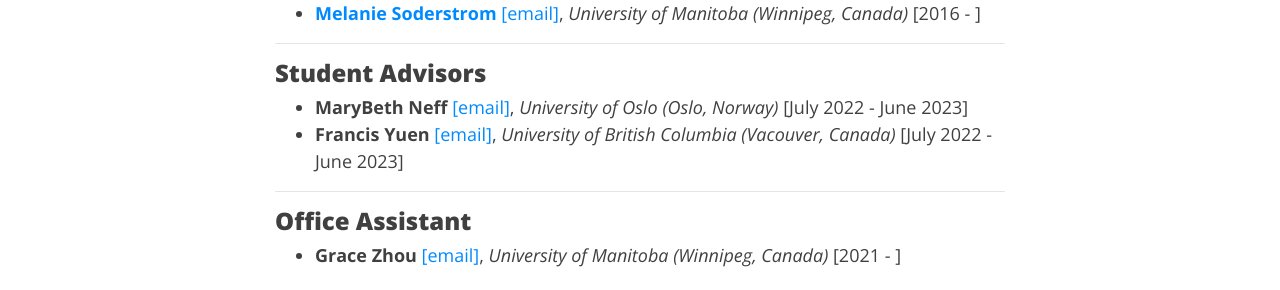
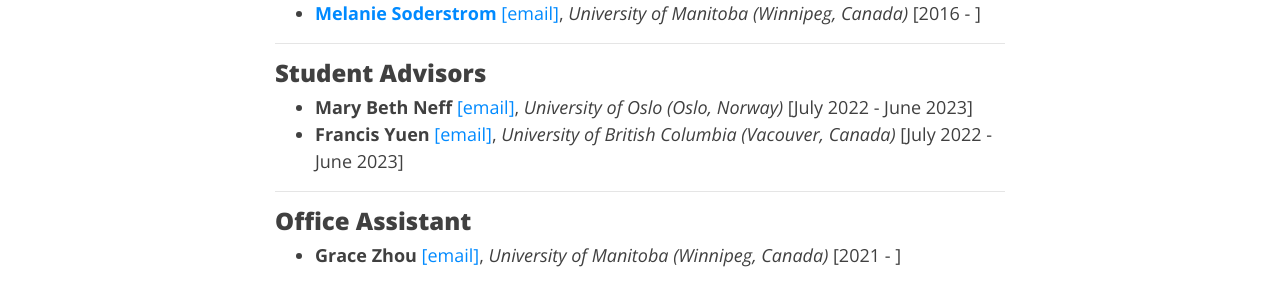
Before and after one commit to manybabies/manybabies.github.io, a Jekyll site: the page built from people.md, in a window 1280 px wide and 900 px high, scrolled down 1663 px. Shown: the part 297-587 px from the top of the window. Built offline with Jekyll 4.4.1, drawn with Linux system fonts in a browser that asks for light colours; nearby versions of some CDN libraries; some web fonts are replaced.

Commit message:
Update people.md

```diff
--- a/people.md
+++ b/people.md
@@ -50,7 +50,7 @@
 ***
 ### Student Advisors
 
-* **MaryBeth Neff** [[email]](mailto:marybethneff@gmail.com), *University of Oslo (Oslo, Norway)*  [July 2022 - June 2023]
+* **Mary Beth Neff** [[email]](mailto:marybethneff@gmail.com), *University of Oslo (Oslo, Norway)*  [July 2022 - June 2023]
 * **Francis Yuen** [[email]](francis.yuen@psych.ubc.ca), *University of British Columbia (Vacouver, Canada)* [July 2022 - June 2023]
 
 ***
```
